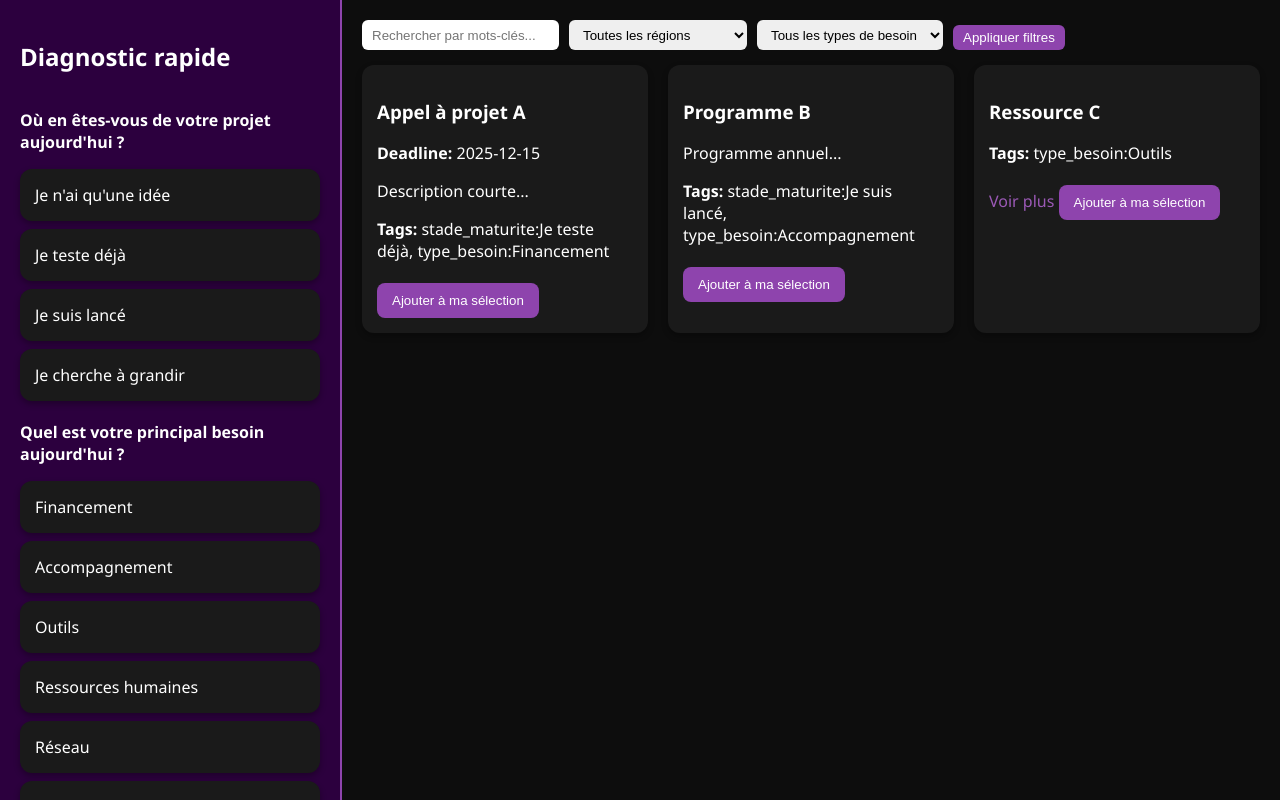
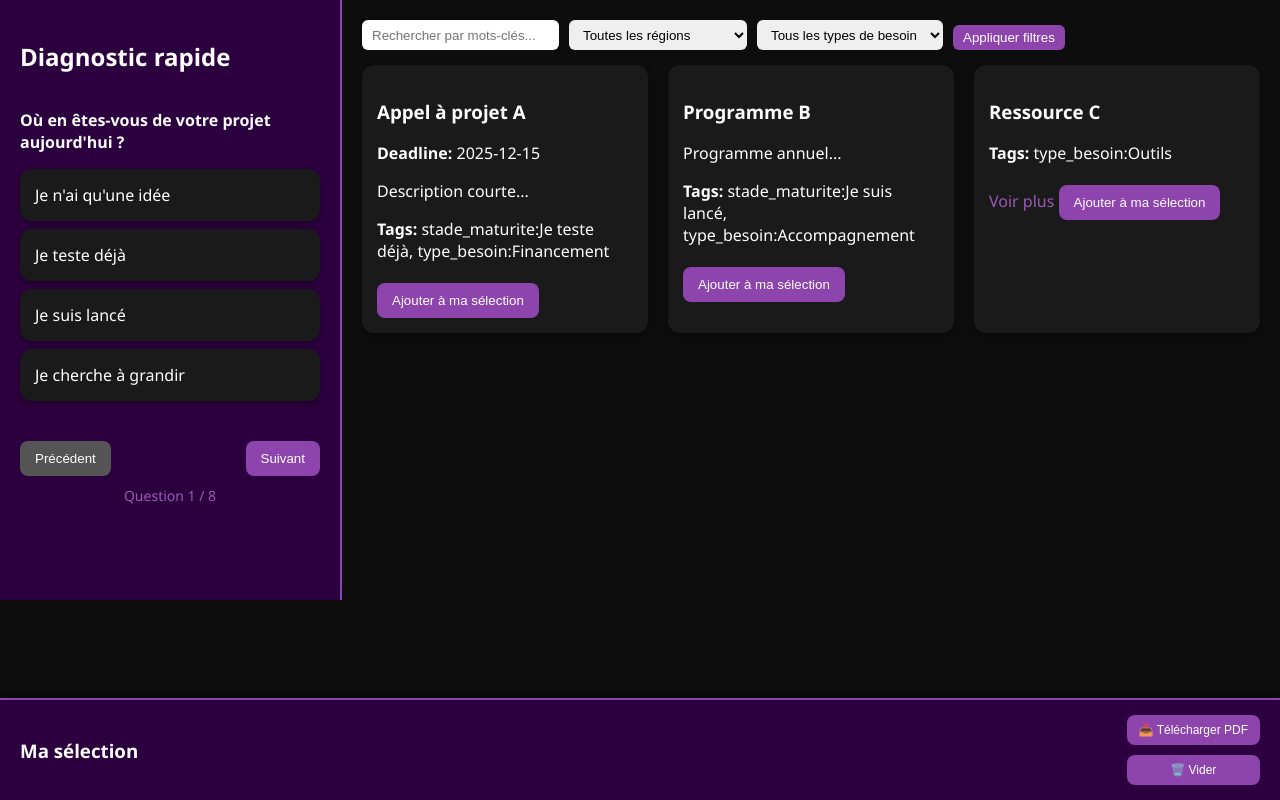
Before and after one commit to b33n-tech/the-ess-ecosystem-11, a plain HTML site: page index.html in a window 1280 px wide. Drawn offline with nearby package versions, Linux system fonts and the light colour scheme.

Commit message:
Update index.html

```diff
--- a/index.html
+++ b/index.html
@@ -11,10 +11,11 @@ body {
   background: #0d0d0d;
   color: #fff;
   margin: 0;
+  padding-bottom: 200px;
 }
 .container {
   display: flex;
-  height: 100vh;
+  height: calc(100vh - 200px);
 }
 .sidebar {
   width: 300px;
@@ -74,13 +75,9 @@ button {
   margin-top: 5px;
 }
 button:hover { background-color: #9b59b6; }
-#wishlist {
-  margin-top: 10px;
-  max-height: 150px;
-  overflow-y: auto;
-  border: 1px solid #9b59b6;
-  padding: 10px;
-  border-radius: 8px;
+button:disabled {
+  background-color: #555;
+  cursor: not-allowed;
 }
 #radarChart { margin-top: 10px; }
 .carte a {
@@ -99,6 +96,70 @@ button:hover { background-color: #9b59b6; }
   gap: 8px;
   margin-top: 8px;
 }
+.quiz-navigation {
+  display: flex;
+  gap: 10px;
+  margin-top: 15px;
+  justify-content: space-between;
+}
+.quiz-progress {
+  text-align: center;
+  color: #9b59b6;
+  font-size: 14px;
+  margin-top: 10px;
+}
+
+/* Barre de sélection en bas */
+.wishlist-bar {
+  position: fixed;
+  bottom: 0;
+  left: 0;
+  right: 0;
+  background: #2c003e;
+  border-top: 2px solid #8e44ad;
+  padding: 15px 20px;
+  display: flex;
+  align-items: center;
+  gap: 20px;
+  box-shadow: 0 -3px 10px rgba(0,0,0,0.5);
+  z-index: 1000;
+  max-height: 180px;
+  overflow: hidden;
+}
+.wishlist-bar h3 {
+  margin: 0;
+  white-space: nowrap;
+  min-width: 120px;
+}
+.wishlist-content {
+  flex: 1;
+  overflow-x: auto;
+  overflow-y: auto;
+  max-height: 140px;
+}
+.wishlist-items {
+  display: flex;
+  gap: 15px;
+  flex-wrap: wrap;
+}
+.wishlist-item {
+  background: #1a1a1a;
+  padding: 10px 15px;
+  border-radius: 8px;
+  white-space: nowrap;
+  border: 1px solid #8e44ad;
+}
+.wishlist-actions {
+  display: flex;
+  gap: 10px;
+  flex-direction: column;
+}
+.wishlist-actions button {
+  margin: 0;
+  white-space: nowrap;
+  font-size: 12px;
+  padding: 8px 12px;
+}
 </style>
 
 <script src="https://cdn.jsdelivr.net/npm/chart.js"></script>
@@ -112,14 +173,14 @@ button:hover { background-color: #9b59b6; }
   <div class="sidebar">
     <h2>Diagnostic rapide</h2>
     <div id="quiz-container"></div>
-    <canvas id="radarChart" width="300" height="300"></canvas>
+    <div class="quiz-navigation">
+      <button id="btnPrev" disabled>Précédent</button>
+      <button id="btnNext">Suivant</button>
+    </div>
+    <div class="quiz-progress" id="quizProgress"></div>
+    <canvas id="radarChart" width="300" height="300" style="display:none;"></canvas>
     <div id="synthese"></div>
-    <button id="btnFiltrer">Afficher offres correspondant à mon profil</button>
-
-    <h3>Ma sélection</h3>
-    <div id="wishlist"></div>
-    <button id="btnExportPDF">Télécharger ma sélection (PDF)</button>
-    <button id="btnViderWishlist">Vider ma sélection</button>
+    <button id="btnFiltrer" style="display:none;">Afficher offres correspondant à mon profil</button>
   </div>
 
   <!-- Main content -->
@@ -149,11 +210,24 @@ button:hover { background-color: #9b59b6; }
 
 </div>
 
+<!-- Barre de sélection en bas -->
+<div class="wishlist-bar">
+  <h3>Ma sélection</h3>
+  <div class="wishlist-content">
+    <div class="wishlist-items" id="wishlist"></div>
+  </div>
+  <div class="wishlist-actions">
+    <button id="btnExportPDF">📥 Télécharger PDF</button>
+    <button id="btnViderWishlist">🗑️ Vider</button>
+  </div>
+</div>
+
 <script>
 let data = { ponctuels: [], stables: [], outils: [] };
 let answers = {};
 let radarChart = null;
 let wishlist = [];
+let currentQuestionIndex = 0;
 
 const quizQuestions = [
   {question:"Où en êtes-vous de votre projet aujourd'hui ?", options:["Je n'ai qu'une idée","Je teste déjà","Je suis lancé","Je cherche à grandir"], key:"stade_maturite", type:"single"},
@@ -166,7 +240,7 @@ const quizQuestions = [
   {question:"Où est basé votre projet ?", options:["National","Régional","Local","International"], key:"territoire", type:"single"}
 ];
 
-// Données d'exemple (à remplacer par votre fichier data.json)
+// Données d'exemple
 const dataExemple = {
   ponctuels: [
     {
@@ -241,13 +315,31 @@ function afficherOffres(offresAff) {
 }
 
 function afficherQuiz() {
+  afficherQuestion(currentQuestionIndex);
+  updateQuizProgress();
+}
+
+function afficherQuestion(index) {
   const container = document.getElementById("quiz-container");
   container.innerHTML = "";
 
-  quizQuestions.forEach(q => {
+  if (index >= quizQuestions.length) {
+    // Fin du quiz
+    genererSynthese();
+    document.getElementById("radarChart").style.display = "block";
+    document.getElementById("btnFiltrer").style.display = "block";
+    document.getElementById("btnNext").style.display = "none";
+    document.getElementById("btnPrev").style.display = "none";
+    document.getElementById("quizProgress").innerHTML = "<strong>✅ Quiz terminé !</strong>";
+    return;
+  }
+
+  const q = quizQuestions[index];
   const qDiv = document.createElement("div");
   qDiv.className = "quiz-question";
-    const html = `<p><strong>${q.question}</strong></p><div class="quiz-options"></div>`;
+  const html = `<p><strong>${q.question}</strong></p>
+                ${q.type === "multi" ? "<small style='color:#9b59b6;'>(Plusieurs réponses possibles)</small>" : ""}
+                <div class="quiz-options"></div>`;
   qDiv.innerHTML = html;
   const optionsDiv = qDiv.querySelector(".quiz-options");
 
@@ -256,6 +348,12 @@ function afficherQuiz() {
     optDiv.className = "quiz-option";
     optDiv.innerText = opt;
     optDiv.dataset.value = opt;
+
+    // Restaurer la sélection si elle existe
+    if (answers[q.key] && answers[q.key].includes(opt)) {
+      optDiv.classList.add("selected");
+    }
+
     optDiv.onclick = () => {
       if (q.type === "single") {
         answers[q.key] = [opt];
@@ -275,8 +373,28 @@ function afficherQuiz() {
     optionsDiv.appendChild(optDiv);
   });
   container.appendChild(qDiv);
+
+  // Gérer les boutons de navigation
+  document.getElementById("btnPrev").disabled = (index === 0);
+  document.getElementById("btnNext").innerText = (index === quizQuestions.length - 1) ? "Terminer" : "Suivant";
+}
+
+function updateQuizProgress() {
+  const progress = document.getElementById("quizProgress");
+  progress.innerHTML = `Question ${currentQuestionIndex + 1} / ${quizQuestions.length}`;
+}
+
+document.getElementById("btnNext").addEventListener("click", () => {
+  currentQuestionIndex++;
+  afficherQuestion(currentQuestionIndex);
+  updateQuizProgress();
 });
-}
+
+document.getElementById("btnPrev").addEventListener("click", () => {
+  currentQuestionIndex--;
+  afficherQuestion(currentQuestionIndex);
+  updateQuizProgress();
+});
 
 function genererSynthese() {
   let texte = "<h4>Synthèse rapide :</h4><ul>";
@@ -327,7 +445,6 @@ function filtrerOffres() {
 }
 
 document.getElementById("btnFiltrer").addEventListener("click", () => {
-  genererSynthese();
   const filtres = filtrerOffres();
   afficherOffres(filtres);
 });
@@ -346,14 +463,14 @@ function afficherWishlist() {
   container.innerHTML = "";
 
   if (wishlist.length === 0) {
-    container.innerHTML = "<p>Aucune offre sélectionnée</p>";
+    container.innerHTML = "<p style='color:#999;'>Aucune offre sélectionnée</p>";
     return;
   }
 
   wishlist.forEach(o => {
     const div = document.createElement("div");
+    div.className = "wishlist-item";
     div.innerHTML = `<strong>${o.title}</strong>${o.deadline ? ` - ${o.deadline}` : ""}`;
-    div.style.marginBottom = "5px";
     container.appendChild(div);
   });
 }
```
Lines whose indentation alone changed are shown as unchanged.
